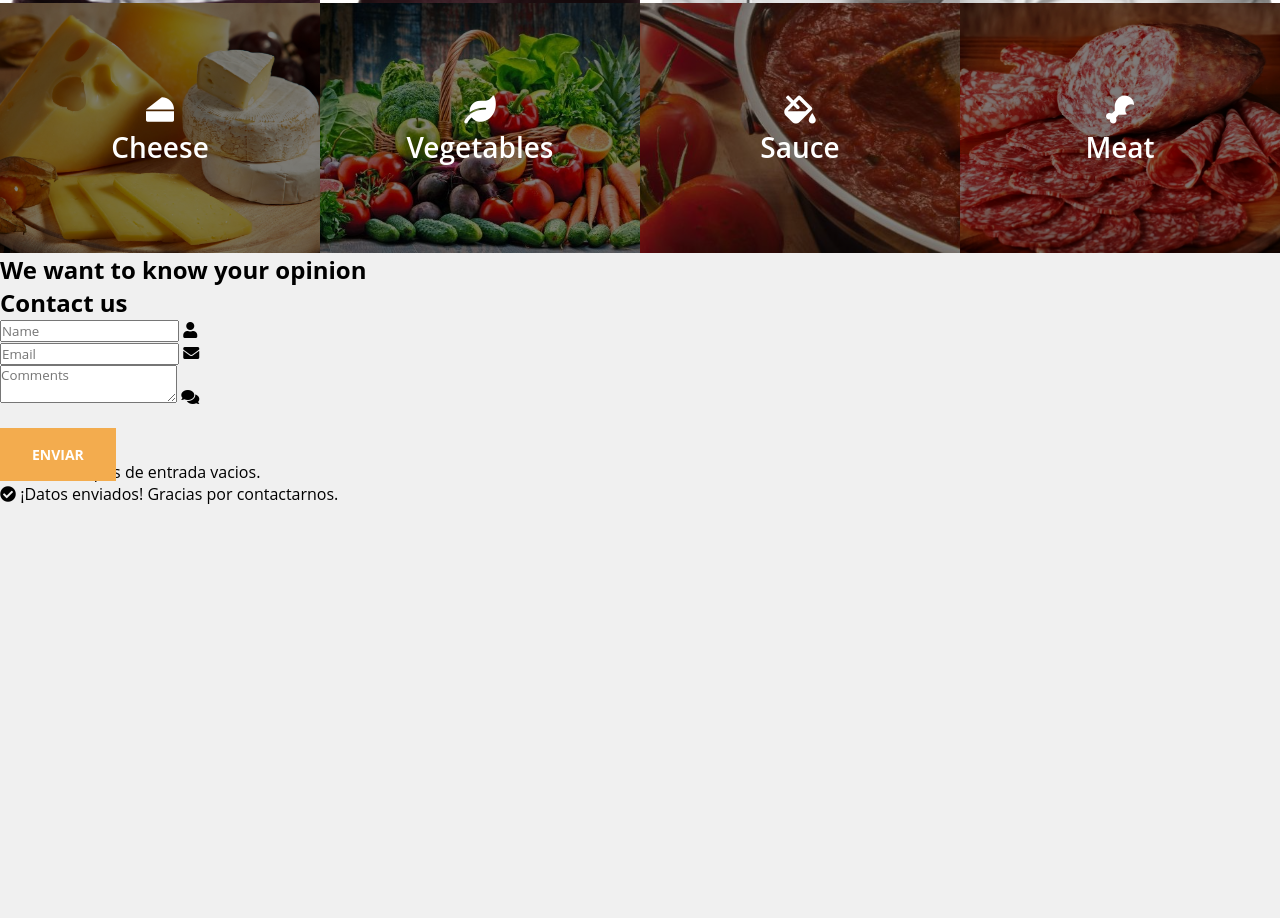
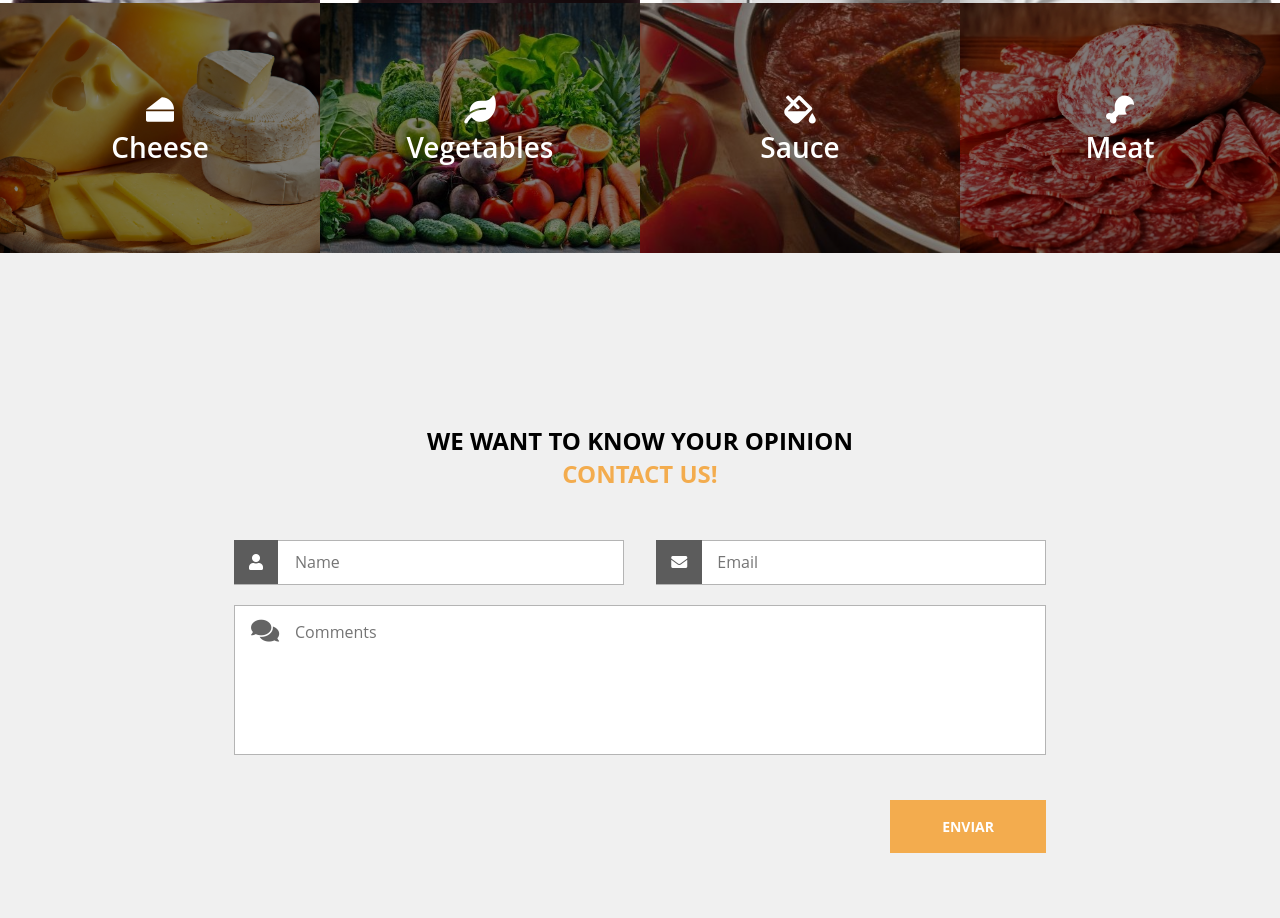
Before and after one commit to RuthMoyaD/restaurant-site-exercise, a plain HTML site: page index.html in a window 1280 px wide. Shown: the part 2402-3320 px from the top of the page. Before the commit the page ends 2907 px from the top, so only its background shows below. Drawn offline with Linux system fonts and the light colour scheme.

Commit message:
contact styles

```diff
--- a/index.html
+++ b/index.html
@@ -233,7 +233,7 @@
 <section id="contact">
     <div class="contact-title">
          <h2 class="subtitles">We want to know your opinion</h2>
-         <h1 class="titles">Contact us</h1>
+         <h1 class="titles">Contact us!</h1>
     </div>
 
     <form action="" id="form">
--- a/restaurantStyles.css
+++ b/restaurantStyles.css
@@ -542,3 +542,115 @@
         display: none;
     }
 }
+
+#contact{
+    height: 100vh;
+    padding: 60px;
+    position: relative;
+    display: flex;
+    flex-direction: column;
+    justify-content: center;
+    align-items: center;
+}
+
+
+.contact-title{
+    display: flex;
+    flex-direction: column;
+    justify-content: center;
+    align-items: center;
+    font-family: open sans;
+    text-transform: uppercase;
+}
+
+.contact-title h1{
+    color: var(--primary-color);
+}
+
+#form{
+    width: 70%;
+    margin: 50px auto;
+}
+
+.two-fiels{
+    display: flex;
+    justify-content: space-between;
+}
+
+.input-text, .input-email, .textarea{
+    border: 1px solid #b4b4b4;
+    color: rgb(44, 44, 44);
+    background: #fff;
+    outline: none;
+    padding: 15px 60px;
+    height: 45px;
+    font-size: 16px;
+    margin-bottom: 20px;
+    transition: all 0.5s;
+}
+
+.textarea{
+    width: 100%;
+    height: 150px;
+    resize:none;
+}
+
+.input-text, .input-email{
+    width: 100%;
+}
+
+.inputConIcon{
+    position: relative;
+    width: 48%;
+}
+
+.inputConIcon i{
+    position: absolute;
+    left: 0;
+    padding: 14px 15px;
+    background: rgb(92, 92, 92);
+    color: #fff;
+    transition: all 0.5s;
+}
+
+.textareaIcon{
+    width: 100%;
+}
+
+.textareaIcon i{
+    background: transparent;
+    color: rgb(100, 100, 100);
+    padding: 0;
+    font-size: 25px;
+    left: 17px;
+    top: 13px;
+    transition: all 0.5s;
+}
+
+.inputConIcon input:focus,
+.inputConIcon textarea:focus{
+    border: 1px solid var(--primary-color);
+}
+
+
+.inputConIcon input:focus + i{
+    background: var(--primary-color);
+}
+
+.inputConIcon textarea:focus + i{
+    color: var(--primary-color);
+}
+
+.fiels-btn{
+     width: 100%;
+     display: flex;
+     justify-content: flex-end;
+}
+
+.btn-input{
+     padding: 15px 50px;
+}
+
+.btn-input:hover{
+     padding: 15px 65px;
+}
```
